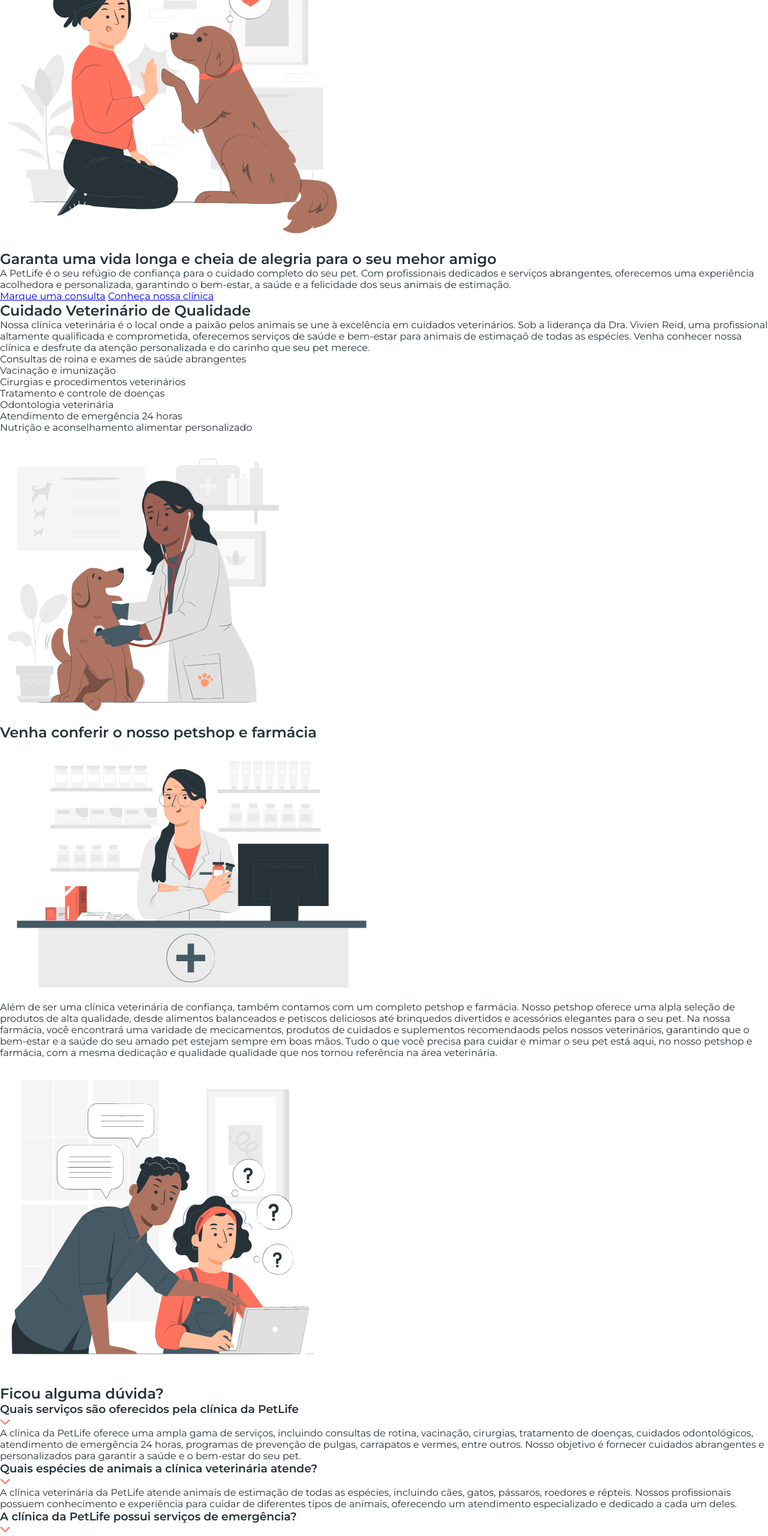
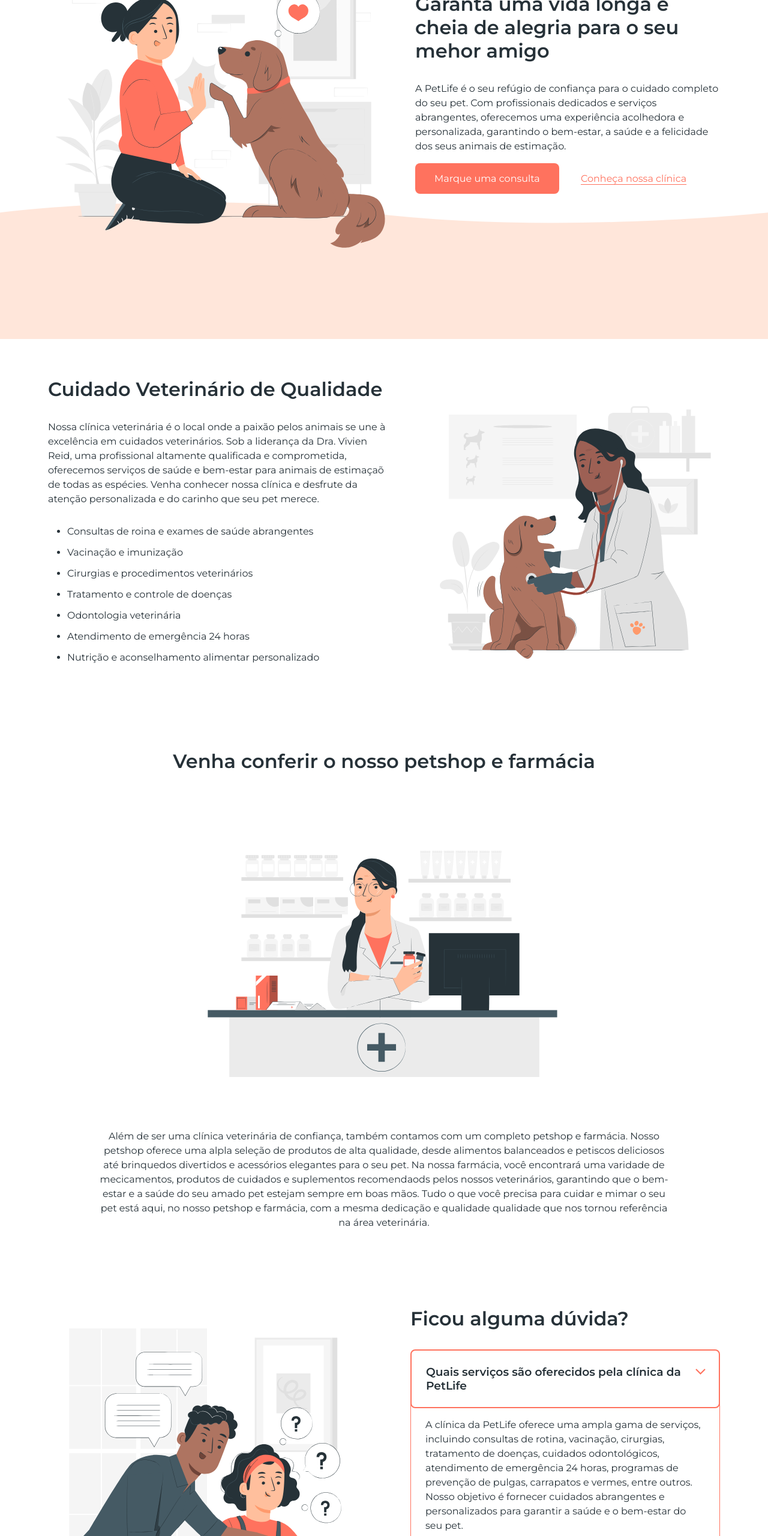
Before and after one commit to ElberSouza/PetLife, a plain HTML site: page index.html in a window 1280 px wide. Shown: the part 240-2800 px from the top of the page at 60% size. Drawn offline with Linux system fonts and the light colour scheme.

Commit message:
second commit

```diff
--- a/index.css
+++ b/index.css
@@ -26,3 +26,107 @@ header nav a {
     padding: 32px;
     text-decoration: none;
 }
+
+#inicio {
+    display: flex;
+    align-items: center;
+    gap: 32px;
+    /* topo, direita, baixo, esquerda */
+    padding: 24px 80px 128px 80px;
+    position: relative;
+}
+
+h1,
+h2 {
+  font-weight: 600;
+  font-size: 32px;
+  margin-bottom: 32px;
+}
+
+.paragrafo {
+  line-height: 150%;
+  margin-bottom: 32px;
+}
+
+.botao {
+    background-color: #ff725e;
+    border-radius: 8px;
+    color: #FFFFFF;
+    /* vertical, horizontal */
+    padding: 16px 32px;
+    text-decoration: none;
+}
+
+.botao-transparente {
+    background-color: transparent;
+    color: #ff725e;
+    padding: 16px 32px;
+    text-underline-offset: 4px;
+}
+
+.absolute {
+    position: absolute;
+    bottom: 0;
+    left: 0;
+    width: 100%;
+    z-index: -10;
+}
+
+#clinica {
+    display: flex;
+    align-items: center;
+    gap: 64px;
+    padding: 64px 80px;
+}
+
+#clinica li {
+    margin-bottom: 16px;
+    margin-left: 32px;
+}
+
+#farmacia {
+    padding: 64px 80px;
+    text-align: center;
+}
+
+#farmacia img {
+    margin: 64px auto;
+}
+
+#farmacia .paragrafo {
+    max-width: 950px;
+    margin: 0 auto;
+}
+
+#duvidas {
+    display: flex;
+    align-items: flex;
+    gap: 64px;
+    padding: 64px 80px;
+}
+
+.duvida {
+    position: relative;
+}
+
+.duvida h3 {
+    border: 2px solid #ff725e;
+    border-radius: 8px;
+    cursor: pointer;
+    padding: 24px;
+}
+
+.duvida img {
+    position: absolute;
+    top: 32px;
+    right: 24px;
+}
+
+.duvida .paragrafo {
+    border-right: 1px solid #ff725e;
+    border-bottom: 1px solid #ff725e;
+    border-left: 1px solid #ff725e;
+    border-radius: 0 0 8px 8px;
+    margin-top: -8px;
+    padding: 24px;
+}
--- a/index.html
+++ b/index.html
@@ -34,18 +34,20 @@ rel="stylesheet">
 
         <div>
           <h1>Garanta uma vida longa e cheia de alegria para o seu mehor amigo</h1>
-          <p>A PetLife é o seu refúgio de confiança para o cuidado completo do seu pet. Com profissionais
+          <p class="paragrafo">A PetLife é o seu refúgio de confiança para o cuidado completo do seu pet. Com profissionais
             dedicados e serviços abrangentes, oferecemos uma experiência acolhedora e personalizada,
             garantindo o bem-estar, a saúde e a felicidade dos seus animais de estimação.</p>
-          <a href="https://wa.me/5518996726307" target="_blank">Marque uma consulta</a>
-          <a href="#clinica">Conheça nossa clínica</a>
+          <a class="botao" href="https://wa.me/5518996726307" target="_blank">Marque uma consulta</a>
+          <a class="botao-transparente" href="#clinica">Conheça nossa clínica</a>
         </div>
+
+        <img class="absolute" src="img/shape.svg" alt="">
     </section>
 
     <section id="clinica">
         <div>
         <h2>Cuidado Veterinário de Qualidade</h2>
-        <p>
+        <p class="paragrafo">
           Nossa clínica veterinária é o local onde a paixão pelos animais se une à excelência em cuidados
           veterinários. Sob a liderança da Dra. Vivien Reid, uma profissional altamente qualificada e
           comprometida, oferecemos serviços de saúde e bem-estar para animais de estimaçaõ de todas as
@@ -68,7 +70,7 @@ rel="stylesheet">
     <section id="farmacia">
         <h2>Venha conferir o nosso petshop e farmácia</h2>
         <img src="img/shop-img.svg" alt="" width="645" height="430" loading="lazy">
-        <p>
+        <p class="paragrafo">
           Além de ser uma clínica veterinária de confiança, também contamos com um completo petshop e
           farmácia. Nosso petshop oferece uma alpla seleção de produtos de alta qualidade, desde alimentos balanceados e petiscos
           deliciosos até brinquedos divertidos e acessórios elegantes para o seu pet. Na nossa farmácia,
@@ -85,19 +87,19 @@ rel="stylesheet">
         <div>
             <h2>Ficou alguma dúvida?</h2>
 
-            <div>
+            <div class="duvida">
                 <h3>Quais serviços são oferecidos pela clínica da PetLife</h3>
                 <img src="img/arrow-down.svg" alt="">
-                <p>A clínica da PetLife oferece uma ampla gama de serviços, incluindo consultas de rotina,
+                <p class="paragrafo">A clínica da PetLife oferece uma ampla gama de serviços, incluindo consultas de rotina,
                 vacinação, cirurgias, tratamento de doenças, cuidados odontológicos, atendimento de emergência
                 24 horas, programas de prevenção de pulgas, carrapatos e vermes, entre outros. Nosso objetivo
                 é fornecer cuidados abrangentes e personalizados para garantir a saúde e o bem-estar do seu pet.
                 </p>
             </div>
-            <div>
+            <div class="duvida">
                 <h3>Quais espécies de animais a clínica veterinária atende?</h3>
                 <img src="img/arrow-down.svg" alt="">
-                <p>
+                <p class="paragrafo">
                  A clínica veterinária da PetLife atende animais de estimação de todas as espécies, incluindo
                  cães, gatos, pássaros, roedores e répteis. Nossos profissionais possuem conhecimento e experiência
                  para cuidar de diferentes tipos de animais, oferecendo um atendimento especializado e dedicado
@@ -105,10 +107,10 @@ rel="stylesheet">
                 </p>
             </div>
 
-            <div>
+            <div class="duvida">
                 <h3>A clínica da PetLife possui serviços de emergência?</h3>
                 <img src="img/arrow-down.svg" alt="">
-                <p>
+                <p class="paragrafo">
                 Sim, a clínica da PetLife oferece serviços de emergência 24 horas. Se o seu animal de estimação
                 precisar de atendimento veterináris imediato fora do horário de expediente, nossa equipe está
                 pronta para ajudar, fornecendo cuidados urgentes e tratamento adequado para garantir o bem-estar
@@ -116,10 +118,10 @@ rel="stylesheet">
                 </p>
             </div>
 
-            <div>
+            <div class="duvida">
                 <h3>A clínica oferece serviços de banho e tosa?</h3>
                 <img src="img/arrow-down.svg" alt="">
-                <p>
+                <p class="paragrafo">
                   Sim, a clínica veterinária da PetLife oferece serviços profissionais de banho e tosa. Nossa equipe
                   de profissionais experientes garante que seu pet receba cuidados adequados, usando produtos de alta
                   qualidade e técnicas seguras. O banho e tosa ajudam a manter a higiene, a saúde da pele e pelagem
```
